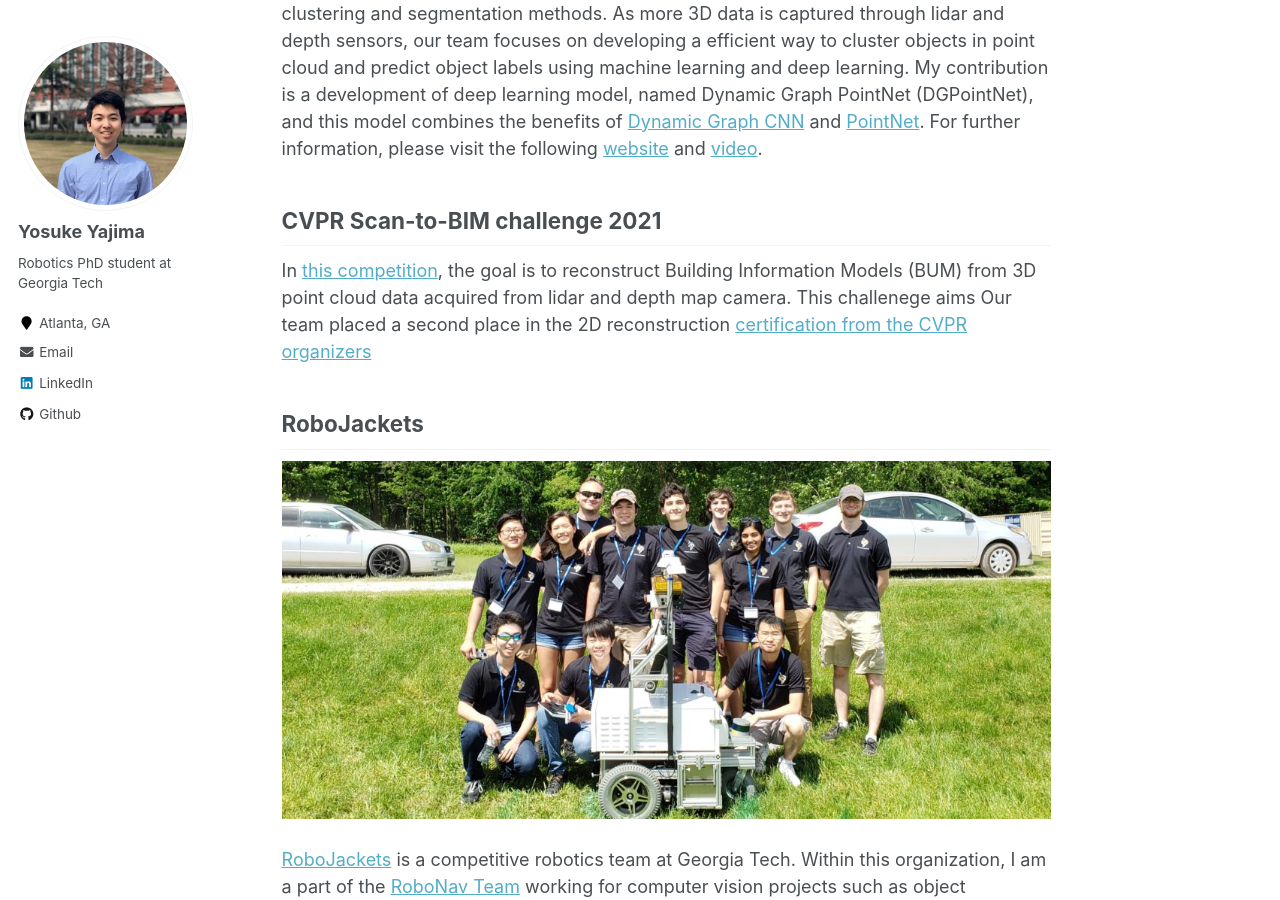
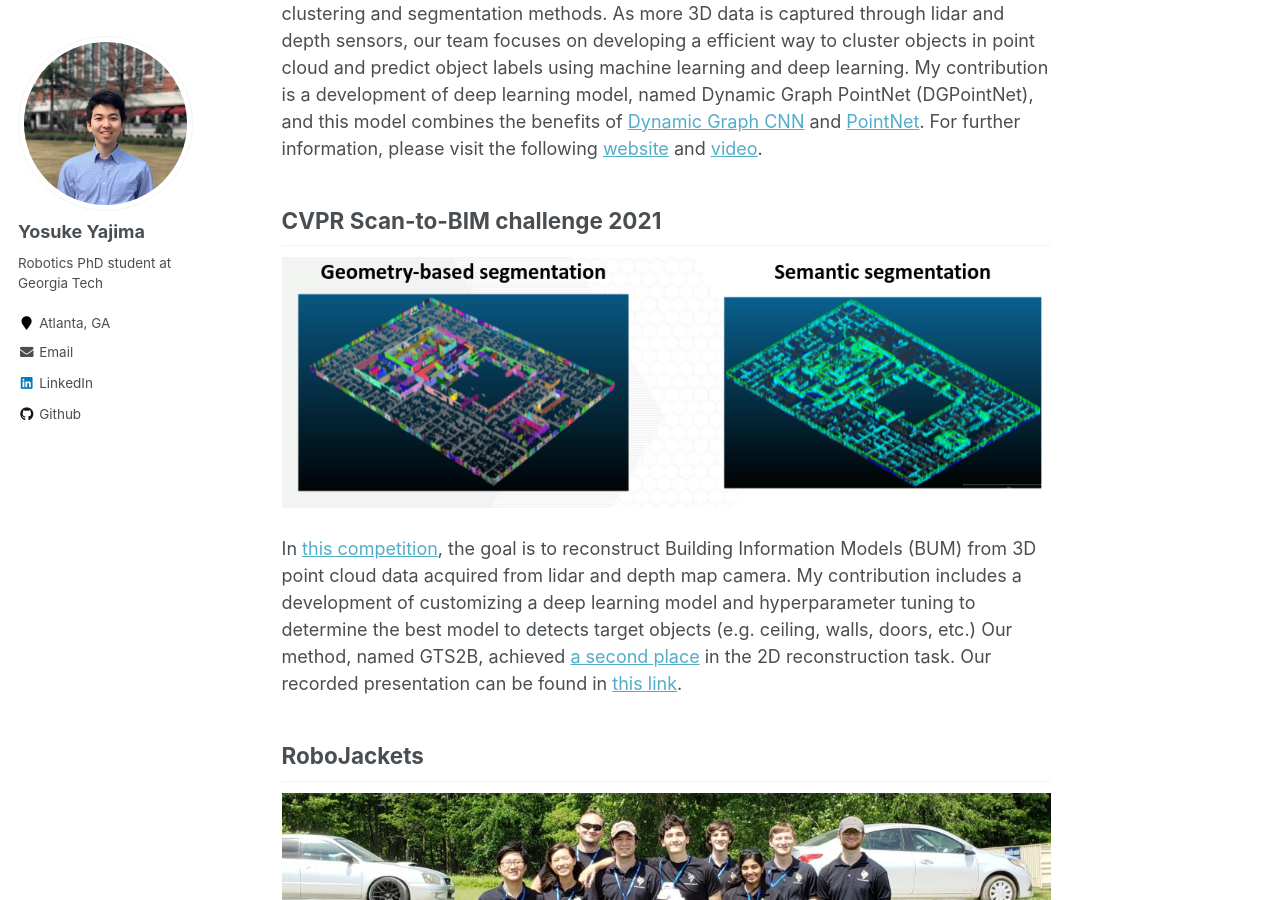
Before and after one commit to yyajima21/yyajima21.github.io, a Jekyll site: the page built from _pages/project.md, in a window 1280 px wide and 900 px high, scrolled down 962 px. Built offline with Jekyll 4.4.1, drawn with Linux system fonts in a browser that asks for light colours.

Commit message:
updated project page with scan2bim project.

```diff
--- a/_pages/project.md
+++ b/_pages/project.md
@@ -13,8 +13,9 @@ Over the past few years, I've worked on several personal & team projects related
 In the [CS7641 course](https://mahdi-roozbahani.github.io/CS46417641-summer2021/), our team developed unsupervised and supervised point cloud clustering and segmentation methods. As more 3D data is captured through lidar and depth sensors, our team focuses on developing a efficient way to cluster objects in point cloud and predict object labels using machine learning and deep learning. My contribution is a development of deep learning model, named Dynamic Graph PointNet (DGPointNet), and this model combines the benefits of [Dynamic Graph CNN](https://arxiv.org/abs/1801.07829) and [PointNet](https://arxiv.org/abs/1612.00593). For further information, please visit the following [website](https://cs7641-pointcloudsegmentation.github.io/) and [video](https://gtvault-my.sharepoint.com/personal/yyajima3_gatech_edu/_layouts/15/onedrive.aspx?id=%2Fpersonal%2Fyyajima3%5Fgatech%5Fedu%2FDocuments%2Fcs7641%5Fproject%2Fcs7641%5Ffinal%5Fproject%2Emp4&parent=%2Fpersonal%2Fyyajima3%5Fgatech%5Fedu%2FDocuments%2Fcs7641%5Fproject).
 
 ## CVPR Scan-to-BIM challenge 2021
-In [this competition](https://cv4aec.github.io/), the goal is to reconstruct Building Information Models (BUM) from 3D point cloud data acquired from lidar and depth map camera. This challenege aims
-Our team placed a second place in the 2D reconstruction [certification from the CVPR organizers](files/2D_SecondPlace_Certificate.pdf)
+![RoboJackets](/images/cvpr-scan2bim/gts2b.png)
+<br /><br />
+In [this competition](https://cv4aec.github.io/), the goal is to reconstruct Building Information Models (BUM) from 3D point cloud data acquired from lidar and depth map camera. My contribution includes a development of customizing a deep learning model and hyperparameter tuning to determine the best model to detects target objects (e.g. ceiling, walls, doors, etc.) Our method, named GTS2B, achieved [a second place](files/2D_SecondPlace_Certificate.pdf) in the 2D reconstruction task. Our recorded presentation can be found in [this link](https://www.youtube.com/watch?v=DR9ifKxutf8&list=TLGG8vy3pvaCCBQwMjA4MjAyMQ&t=1006s).
 
 ## RoboJackets
 ![RoboJackets](/images/robonav/robonav_team.jpg)
```
Also changed, not shown: images/cvpr-scan2bim/gts2b.png (added), 1 other file.
